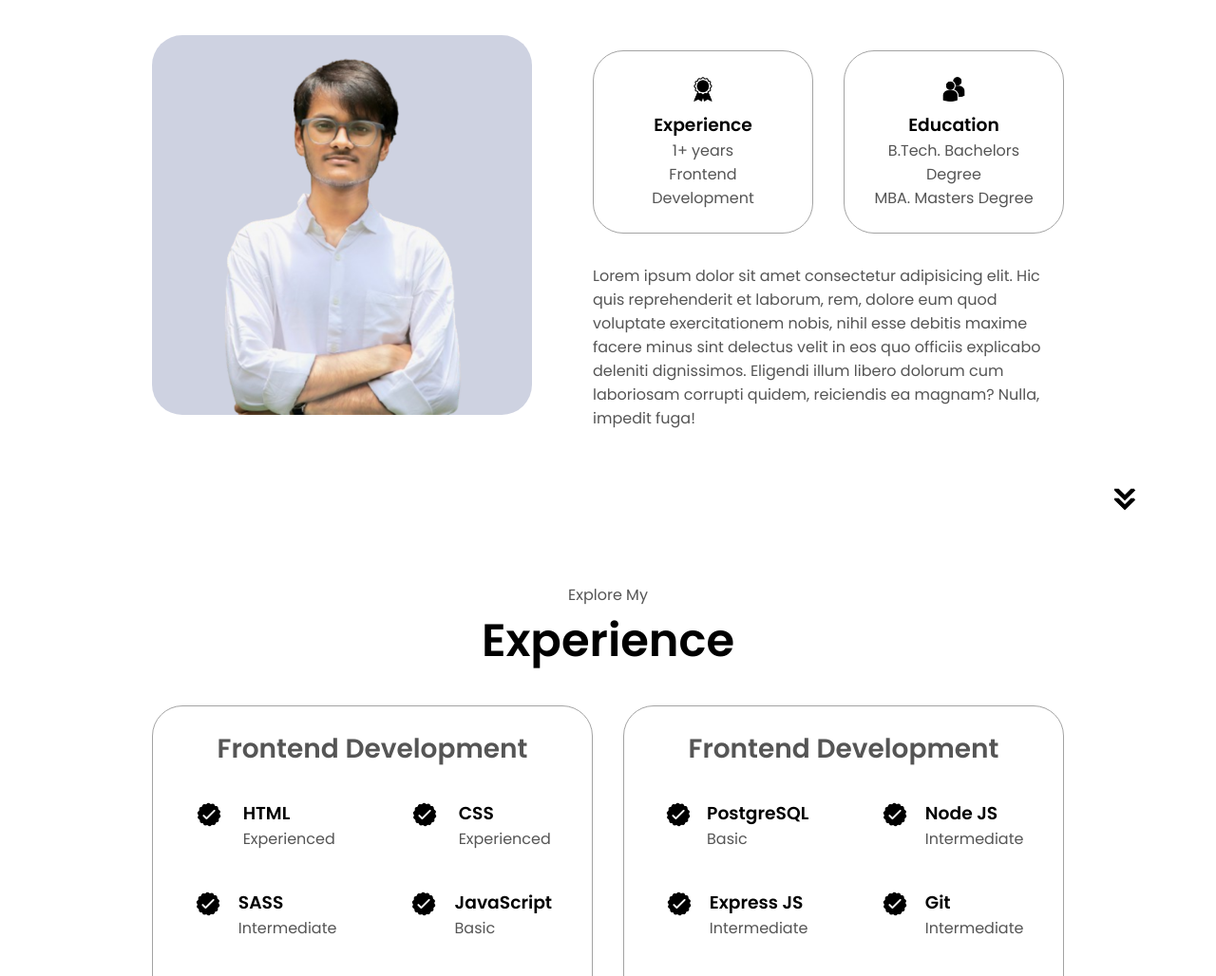
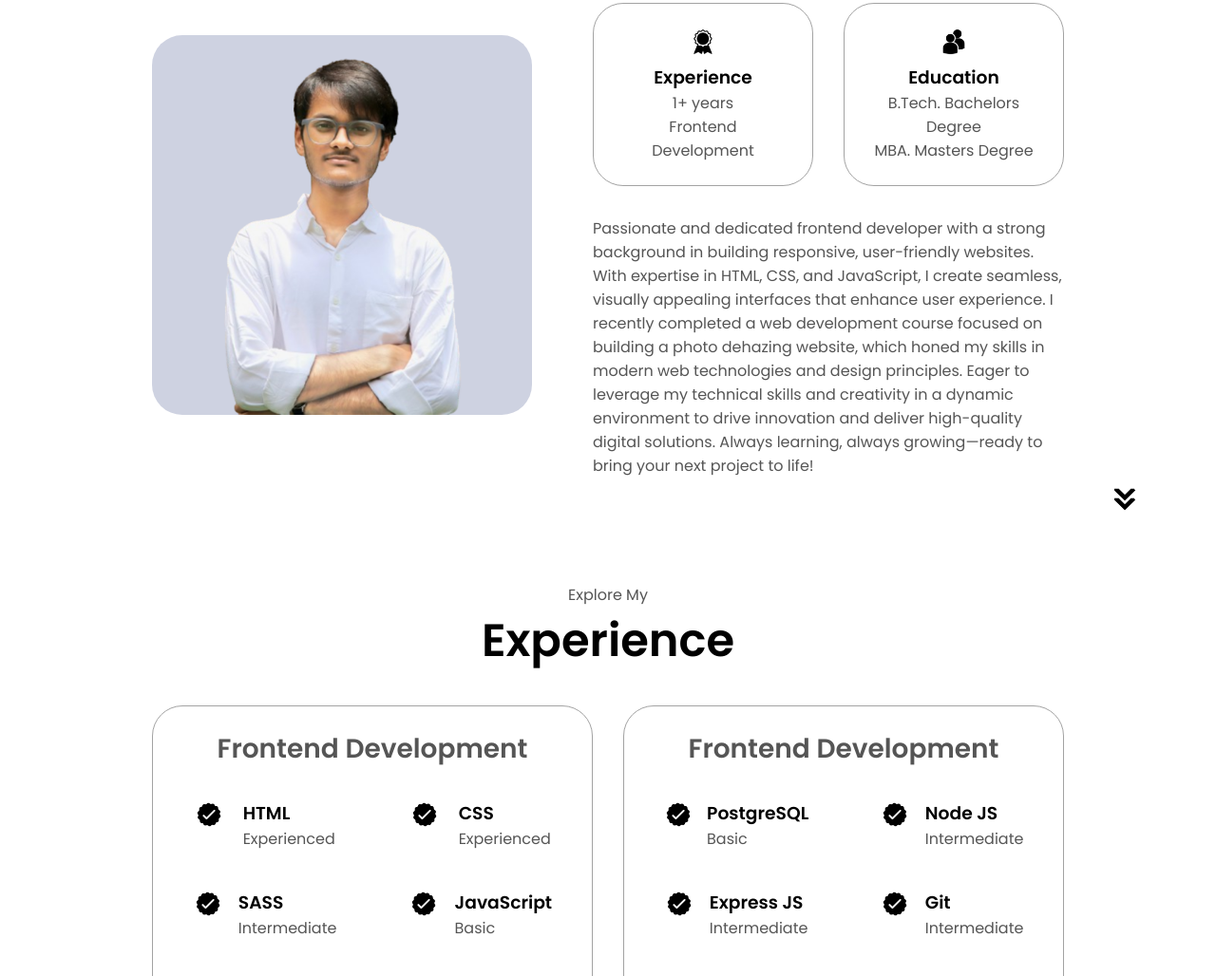
Before and after one commit to naibedya301203/portfolio-web, a plain HTML site: page index.html in a window 1280 px wide. Shown: the part 1082-2110 px from the top of the page at 95% size. Drawn offline with Linux system fonts and the light colour scheme.

Commit message:
Update index.html

```diff
--- a/index.html
+++ b/index.html
@@ -7,6 +7,7 @@
     <title>Portfolio/Naibedya Kumar De/Frontend Developer</title>
     <link rel="stylesheet" href="style.css" />
     <link rel="stylesheet" href="mediaqueries.css" />
+    <link rel="shortcut icon" type="x-icon" href="images/profile_photo.png" />
   </head>
   <body>
     <nav id="desktop-nav">
@@ -105,12 +106,16 @@
           </div>
           <div class="text-container">
             <p>
-              Lorem ipsum dolor sit amet consectetur adipisicing elit. Hic quis
-              reprehenderit et laborum, rem, dolore eum quod voluptate
-              exercitationem nobis, nihil esse debitis maxime facere minus sint
-              delectus velit in eos quo officiis explicabo deleniti dignissimos.
-              Eligendi illum libero dolorum cum laboriosam corrupti quidem,
-              reiciendis ea magnam? Nulla, impedit fuga!
+              Passionate and dedicated frontend developer with a strong
+              background in building responsive, user-friendly websites.
+              With expertise in HTML, CSS, and JavaScript, I create seamless,
+              visually appealing interfaces that enhance user experience.
+              I recently completed a web development course focused on building
+              a photo dehazing website, which honed my skills in modern web
+              technologies and design principles. Eager to leverage my technical
+              skills and creativity in a dynamic environment to drive innovation and
+              deliver high-quality digital solutions. Always learning,
+              always growing—ready to bring your next project to life!
             </p>
           </div>
         </div>
```
